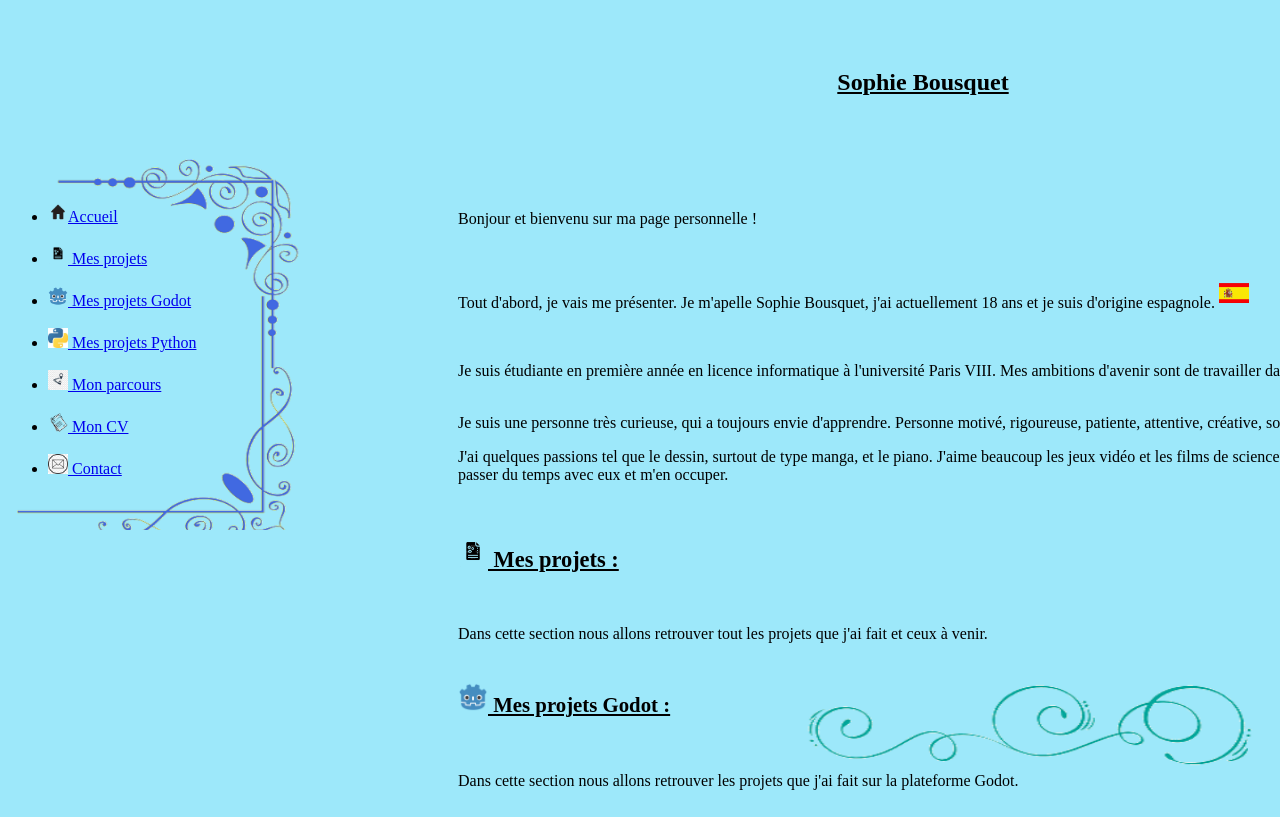
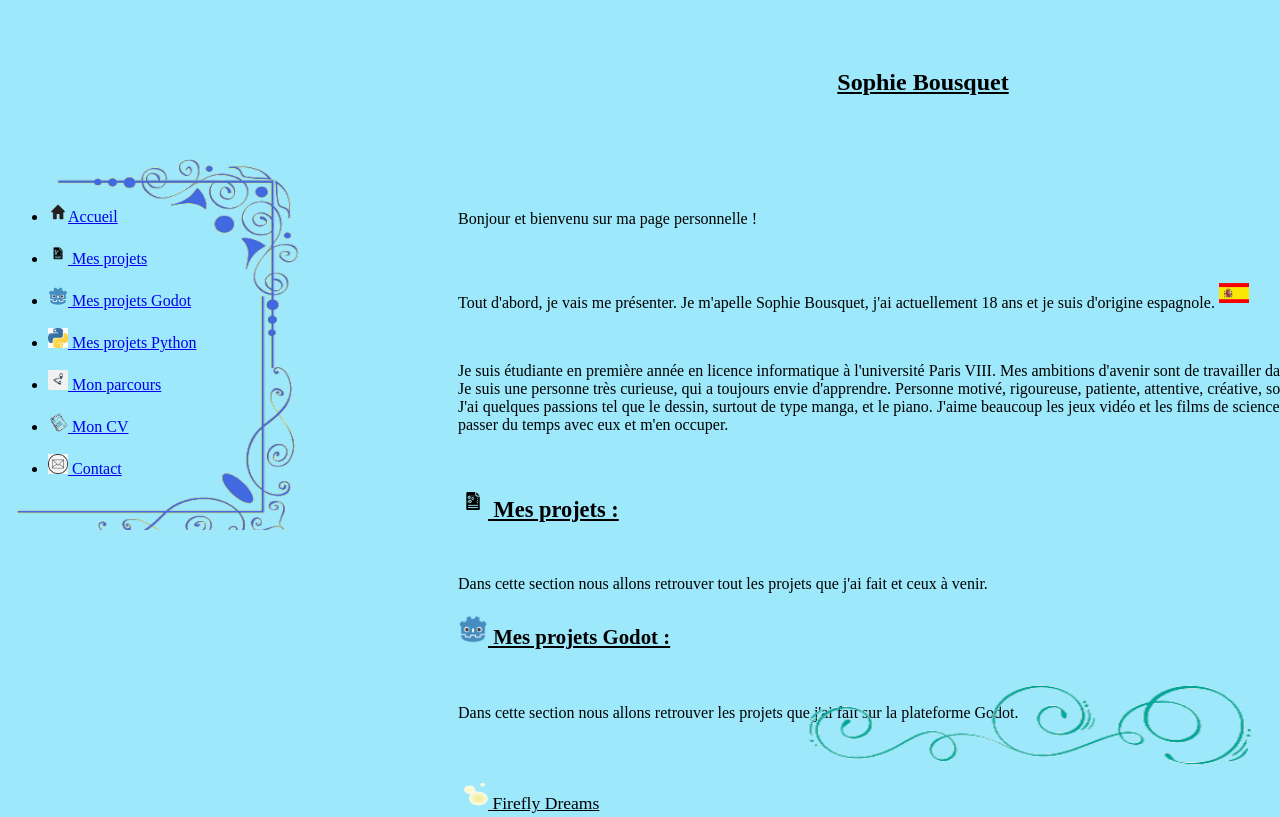
Before and after one commit to BousquetSophie/BousquetSophie.github.io, a plain HTML site: page index.html in a window 1280 px wide. Shown: the top 817 px of the page. Drawn offline with Linux system fonts and the light colour scheme.

Commit message:
Updates
Quelque modification de mise en page

```diff
--- a/index.html
+++ b/index.html
@@ -21,11 +21,11 @@
 	<br>
 	<p>Tout d'abord, je vais me présenter. Je m'apelle Sophie Bousquet, j'ai actuellement 18 ans et je suis d'origine espagnole. <img src="espagne.png" alt="drapeau espagne" height="30px" width="30px"/></p>
 	<br>
-	<p>Je suis étudiante en première année en licence informatique à l'université Paris VIII. Mes ambitions d'avenir sont de travailler dans l'univers du jeu vidéo ou dans l'intelligence artificielle.</p>
+	<p>Je suis étudiante en première année en licence informatique à l'université Paris VIII. Mes ambitions d'avenir sont de travailler dans l'univers du jeu vidéo ou dans l'intelligence artificielle.
 	<br>
 	Je suis une personne très curieuse, qui a toujours envie d'apprendre. Personne motivé, rigoureuse, patiente, attentive, créative, solidaire.
 	<br>
-	<p>J'ai quelques passions tel que le dessin, surtout de type manga, et le piano. J'aime beaucoup les jeux vidéo et les films de science-fiction. Mais ma plus grande passion ce sont les animaux, j'adore passer du temps avec eux et m'en occuper.</p>
+	J'ai quelques passions tel que le dessin, surtout de type manga, et le piano. J'aime beaucoup les jeux vidéo et les films de science-fiction. Mais ma plus grande passion ce sont les animaux, j'adore passer du temps avec eux et m'en occuper.</p>
 	<br>
 	</div>
 
@@ -59,7 +59,6 @@
 		<br>
 		<p> Dans cette section nous allons retrouver tout les projets que j'ai fait et ceux à venir.
 		<br>
-		<br>
 		<h3 id="Godot"><img src="godot.png" alt="logo Godot" height="30px" width="30px"/> Mes projets Godot :</h3>
 		<br>
 
@@ -83,17 +82,13 @@
 			<br>
 			<p><img src="lumiere.png" alt="lumiere" height="30px" width="30px"/> Effet de lumière :
 			<br>
-			<br>
 			Notre projet, « firefly dreams » est basé en partie sur les effets de lumière qui sont centrés principalement sur les lucioles. Pour cela nous avons utilisé le nœud light 2D dans les scènes de lucioles tel que luciole 1, luciole 2, luciole 3, luciole 4, lot de luciole 1,2 et 3 et flèche de luciole à laquelle on a rajouté une texture de lumière. Nous avons aussi modifier la couleur de la light 2D sur les chandeliers afin de le mettre en rouge. Pour faire ressortir la lumière, on a utilisé un canvasmodulate dans le main, ce qui nous a permis d’assombrir la scène.</p>
 			<br>
 			<p>Collision :
 			<br>
-			<br>
 			Pour les collisions on a utiliser le nœud Staticbody2D auquel on a rajouter un nœud enfant de type collisionshape2D. On a utilisé les collisions pour les bords d’image, les murs et les ligne imaginaire dans les différente scène de jeu (notre jeu est vu de face donc afin que notre personnage ne marche pas sur les murs, on a du mettre des lignes imaginaire). Pour être plus précis, nous avons utilisé (dans le deuxième niveau) Collisionpolygonshape2D pour sélectionner exatement l’élément où l’appliquer.
 			<br>
-			<br>
 			De plus, les collisions sont aussi présentes dans les scènes de luciole de type Area 2D. Elles permettent de faire disparaitre une luciole ou un lot de luciole (exemple: luciole 1) losque le personnage rentre en collision avec et d’en faire apparaitre une autre (exemple : luciole 2).
-			<br>
 			<br>
 			De même, lorsque le personnage rentre en collision avec la porte cela nous permet de nous déplacer d’une scène à l’autre. </p>
 			<br>
```
